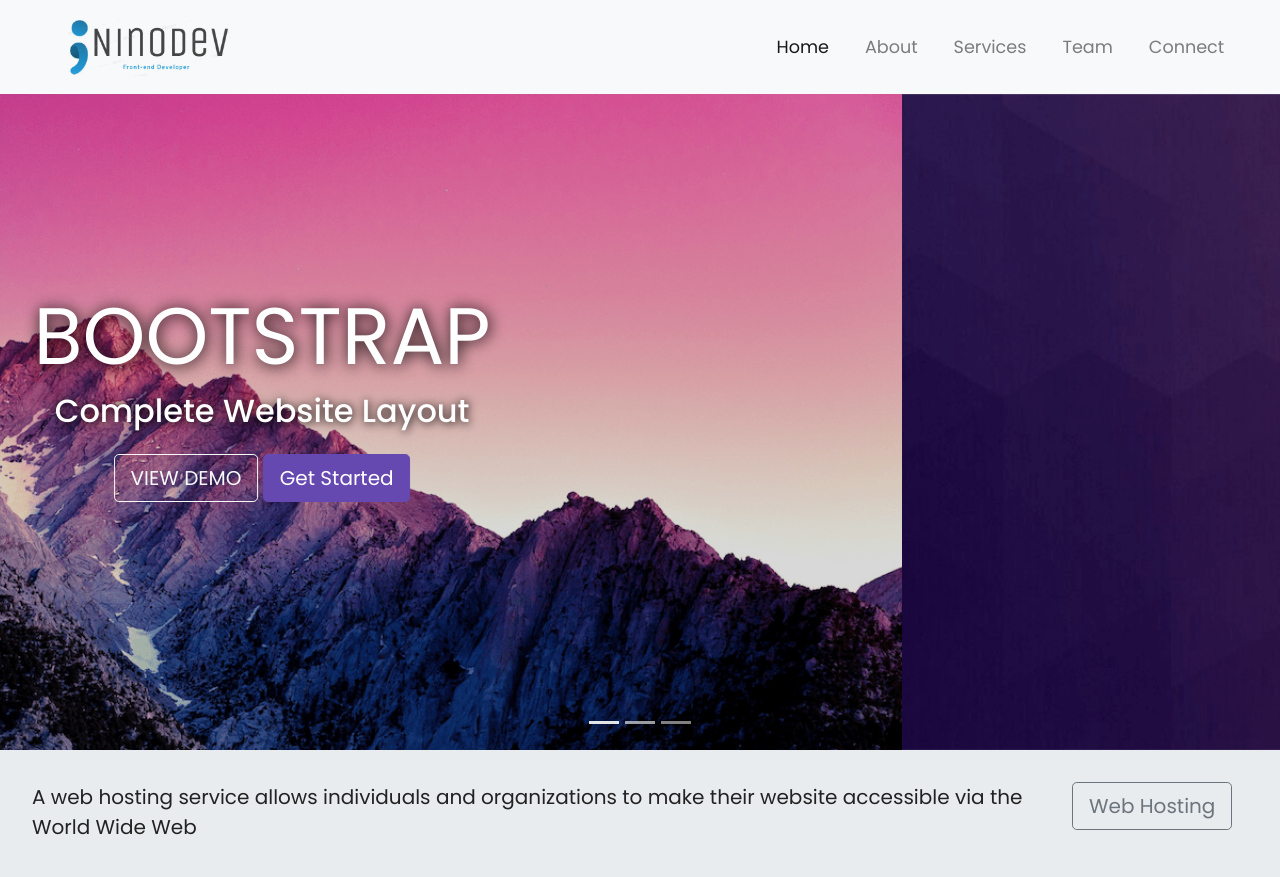
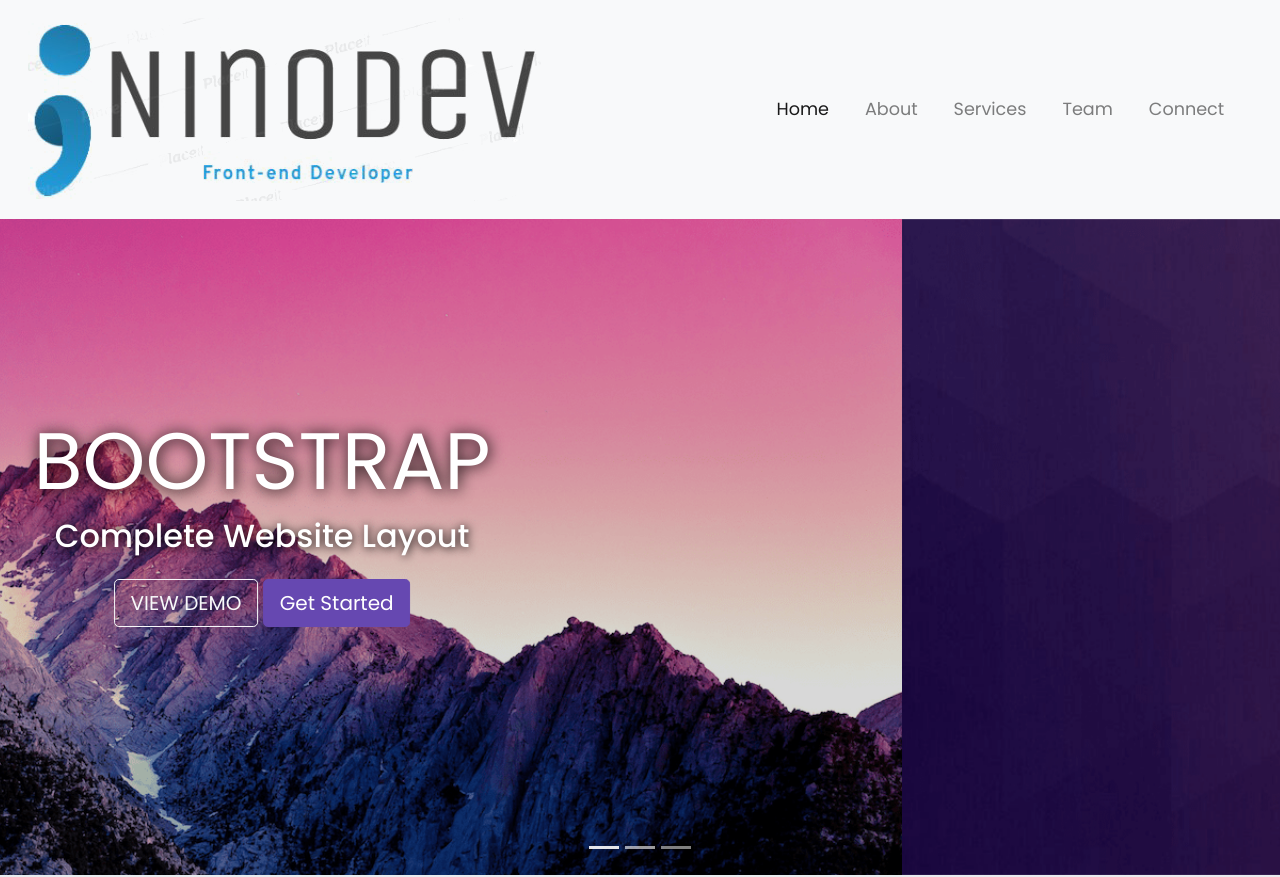
Before and after one commit to zebicn/Bootstrap, a plain HTML site: page index.html in a window 1280 px wide. Shown: the top 877 px of the page. Drawn offline with nearby package versions, Linux system fonts and the light colour scheme.

Commit message:
Update style.css

```diff
--- a/style.css
+++ b/style.css
@@ -17,13 +17,6 @@ html, body {
 
 .nav-link {
     font-size: 1.1em !important;
-}
-
-.navbar-brand img {
-    height: 2.9em;
-    width: 100%;
-    margin-right: auto;
-    padding-left: 2em;
 }
 
 .carousel-inner img {
```
